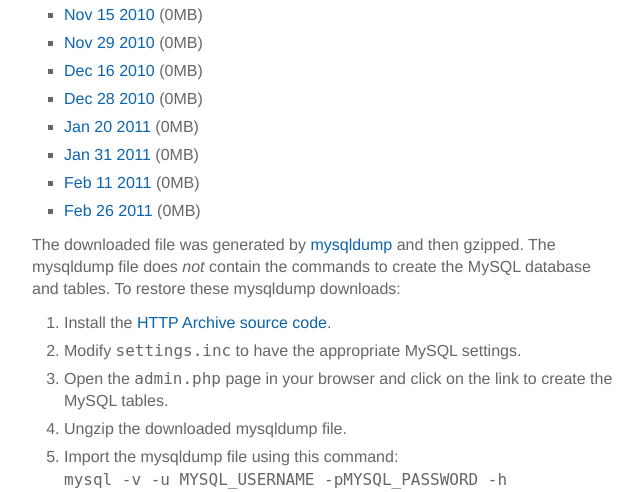
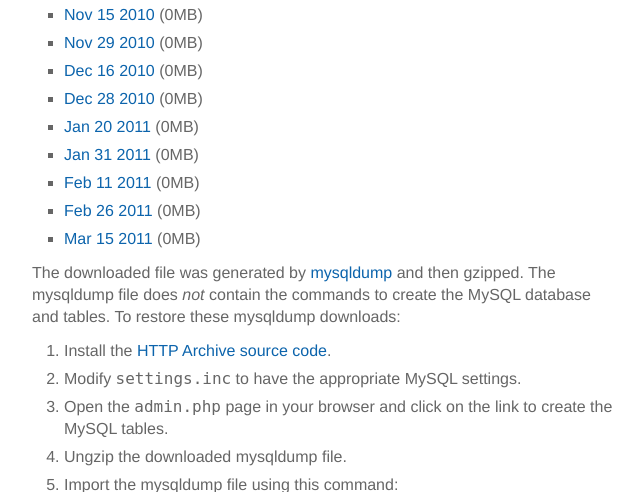
Before and after one commit to HTTPArchive/legacy.httparchive.org, a PHP site: page /downloads.php in a window 1280 px wide. Shown: the part 357-849 px from the top of the page, without its empty margins (118-761 px from the left). Run offline with PHP 8.4, Linux system fonts and the light colour scheme.

Commit message:
add Mar 15
git-svn-id: http://httparchive.googlecode.com/svn/trunk@304 fc7d47d3-c008-acd5-f51f-d19787b8a02f

```diff
--- a/downloads.php
+++ b/downloads.php
@@ -50,6 +50,7 @@ There's a download file for each run:
   <li> <a href="downloads/httparchive_Jan_31_2011.gz">Jan 31 2011</a> (<?php echo round(filesize("./downloads/httparchive_Jan_31_2011.gz")/(1024*1024)) ?>MB)
   <li> <a href="downloads/httparchive_Feb_11_2011.gz">Feb 11 2011</a> (<?php echo round(filesize("./downloads/httparchive_Feb_11_2011.gz")/(1024*1024)) ?>MB)
   <li> <a href="downloads/httparchive_Feb_26_2011.gz">Feb 26 2011</a> (<?php echo round(filesize("./downloads/httparchive_Feb_26_2011.gz")/(1024*1024)) ?>MB)
+  <li> <a href="downloads/httparchive_Mar_15_2011.gz">Mar 15 2011</a> (<?php echo round(filesize("./downloads/httparchive_Mar_15_2011.gz")/(1024*1024)) ?>MB)
 </ul>
 
 <p>
```
